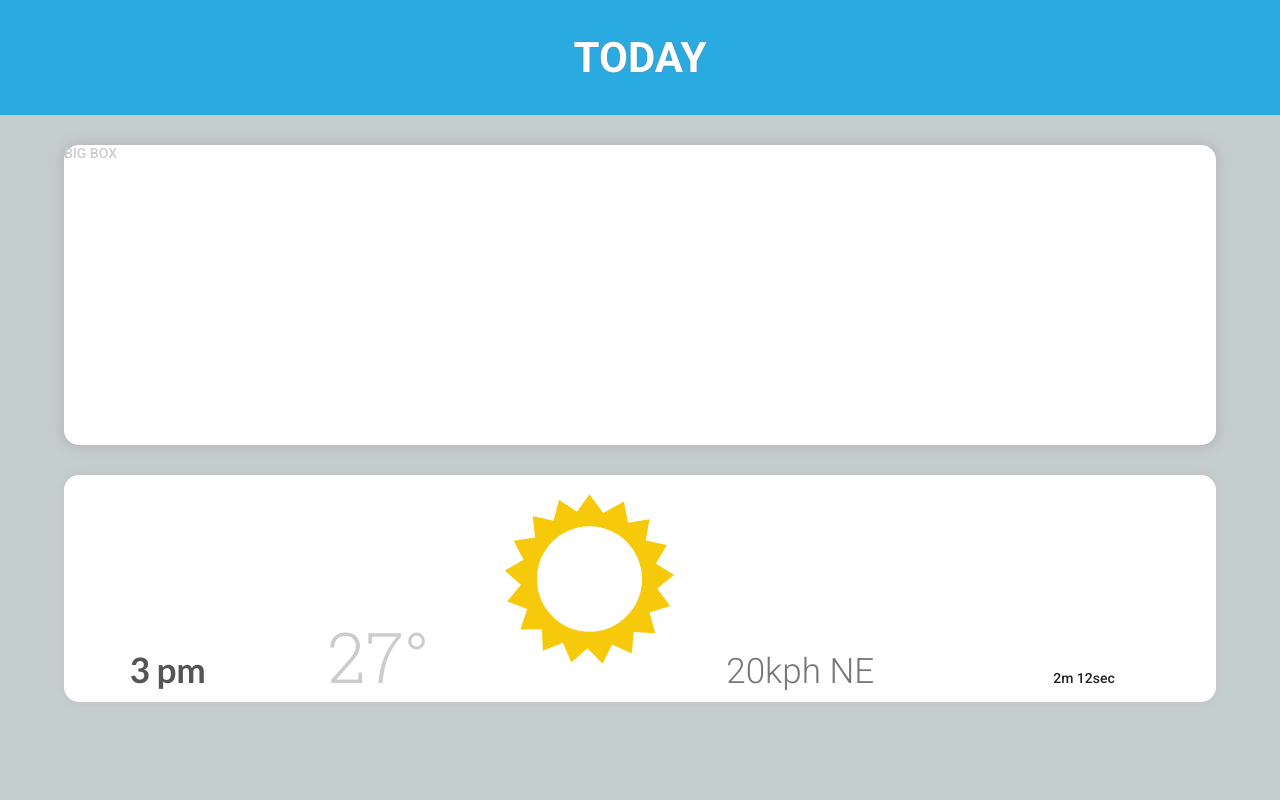
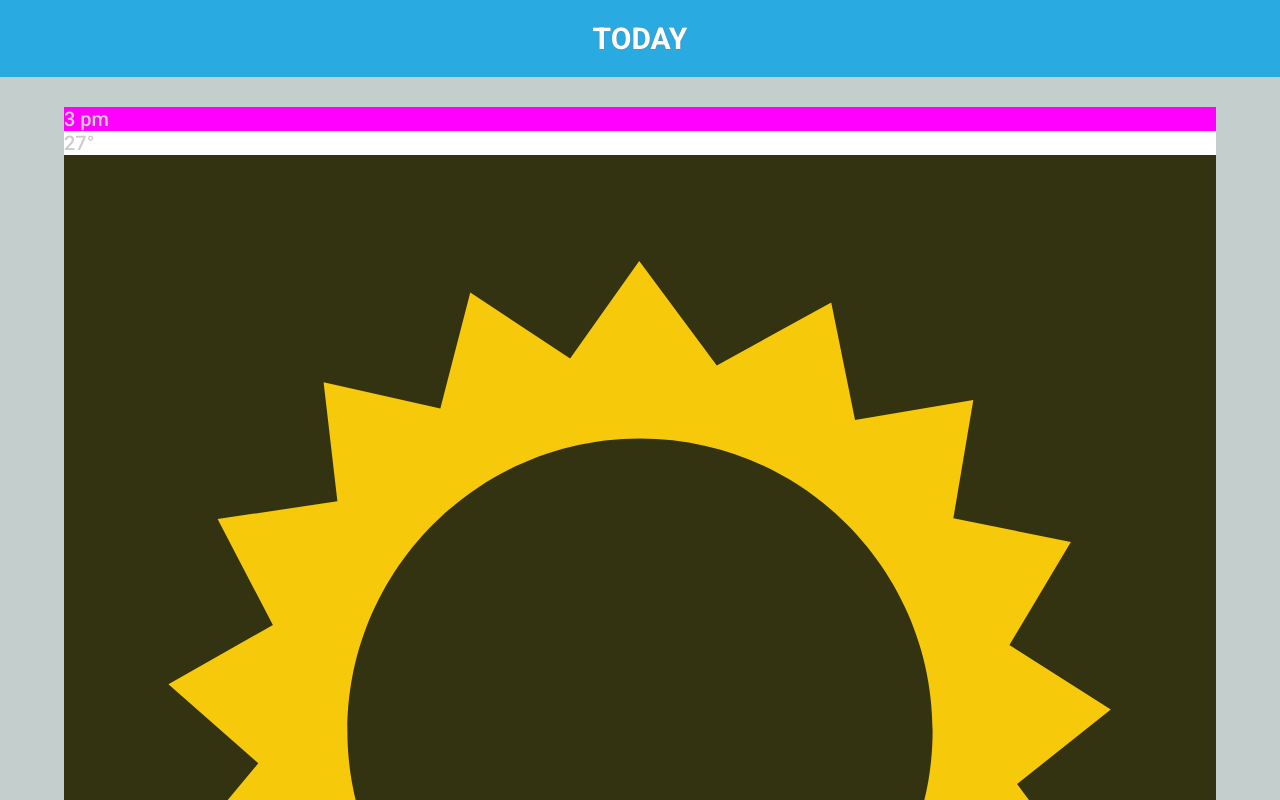
Before and after one commit to naartjie/DosBurrosDeLaMuerte, a website: page client/index.html in a window 1280 px wide. Shown: the top 800 px of the page. Drawn offline with Linux system fonts and the light colour scheme.

Commit message:
Fixing CSS
No more Bootstrap

```diff
--- a/client/css/braaistrap.css
+++ b/client/css/braaistrap.css
@@ -1,20 +1,20 @@
 body {
   font-family: Roboto, Arial, sans-serif;
-  font-size: 14px;
+  font-size: 20px;
   color: #ccc;
   background-color: #c4cecd;
   margin: 0 0 0 0px;
 }
 
 .page-header {
-  padding-bottom: 5px;
-  padding-top: 5px;
+  padding-bottom: 1px;
+  padding-top: 1px;
   background: #29abe2;
 }
 
 h1, .h1 {
   text-align: center;
-  font-size: 3em;
+  font-size: 30px;
   color: #fff;
   text-shadow: 0 0 2px #6C84A3;
 }
@@ -27,68 +27,41 @@ h1, .h1 {
 }
 
 
-.col-centered{
-    margin: 0 auto;
-}
+/* EXPANDED COLUMN */
 
 .expanded {
   background: #fff;
-   height: 300px;
   margin-top: 30px;
   margin-bottom: 30px;
-   -webkit-border-radius: 15px;
-   border-radius: 15px;
-   -webkit-box-shadow: 0 0 10px 5px #BCBEC2;
-   box-shadow: 0 0 10px 5px #BCBEC2;
+
 }
+
+.col1 {}
+.expandedTime {background: #ff00ff;}
+.expandedTemp {background: #00ff00;}
+
+.col2 {}
+.expandedWeather {background: #333311;}
+
+.col3 {}
+.expandedWind {background: #2211ff;}
+.expandedWave { background: #ff5588;}
+
+
+
+/* COLLAPSED COLUMN */
 
 .collapsed {
   background: #fff;
-   -webkit-border-radius: 15px;
-   border-radius: 15px;
-   -webkit-box-shadow: 0 0 6px 3px #C3C5C9;
-   box-shadow: 0 0 6px 3px #C3C5C9;
 }
 
-.timecontainer {
-  display: inline-block;
-  width: 18%;
-  font-family: Lato, Arial, serif;
-  font-weight: 700;
-  font-size: 2.5em;
-  text-align: center;
-  color: #555;
-}
+.time {display: inline-block; width:19%; background: #ff00ff;}
 
-.tempcontainer {
-  display: inline-block;
-  width: 18%;
-  font-family: Roboto Slab, Arial, serif;
-  font-weight: 300;
-  font-size: 5em;
-  text-align: center;
-}
+.temp {display: inline-block; width:19%; background: #00ff00;}
 
-.conditionssum {
-  display: inline-block;
-  width: 18%;
-}
+.summary {display: inline-block; width:19%; background: #333311;}
+.summary .img {height:auto; vertical-align: middle;}
 
-.windcontainer {
-  display: inline-block;
-  width: 18%;
-  text-align: center;
-  font-family: Roboto, Arial, serif;
-  font-weight: 300;
-  font-size: 2.5em;
-  color: #777;
-}
+.wind {display: inline-block; width:19%; background: #2211ff;}
 
-.wavedata {
-  display: inline-block;
-  font-family: Roboto, Arial, serif;
-  width: 18%;
-  text-align: right;
-  color: #222;
-  font-size: 1em;
-}
+.wave {display: inline-block; width:19%; background: #ff5588;}
--- a/client/index.html
+++ b/client/index.html
@@ -18,21 +18,33 @@
     </div>
 
     <div class="wrapper">
-      <div class="col-centered">
 
         <div class="expanded">
-          BIG BOX
+
+          <div class="col1">
+            <div class="expandedTime">3 pm</div>
+            <div class="xxpandedTemp">27°</div>
+          </div>
+
+          <div class="col2">
+            <div class="expandedWeather"><img src="svg/sunny.svg"></div>
+          </div>
+
+          <div class="col3">
+            <div class="expandedWind">20kph NE</div>
+            <div class="expandedWave">2m   12sec</div>
+          </div>
+
         </div>
 
         <div class="collapsed">
-          <div class="timecontainer">3 pm</div>
-          <div class="tempcontainer">27°</div>
-          <div class="conditionssum"><img src="svg/sunny.svg"></div>
-          <div class="windcontainer">20kph NE</div>
-          <div class="wavedata">2m   12sec</div>
+          <div class="time">3 pm</div>
+          <div class="temp">27°</div>
+          <div class="summary"><img src="svg/sunny.svg"></div>
+          <div class="wind">20kph NE</div>
+          <div class="wave">2m   12sec</div>
         </div>
 
-      </div>
     </div>
 
   </body>
```
Lines whose indentation alone changed are shown as unchanged.
